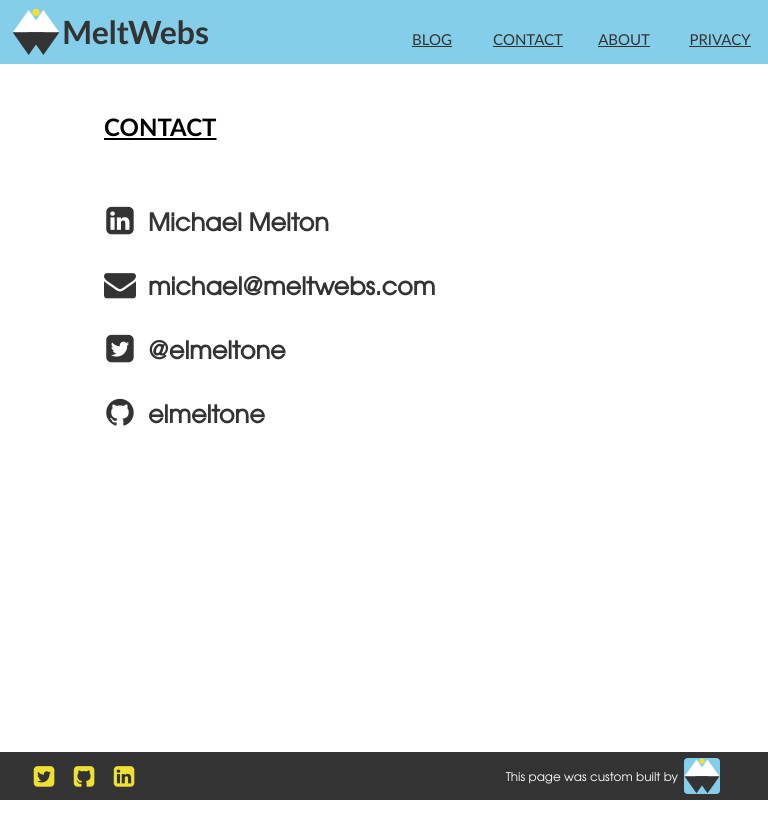
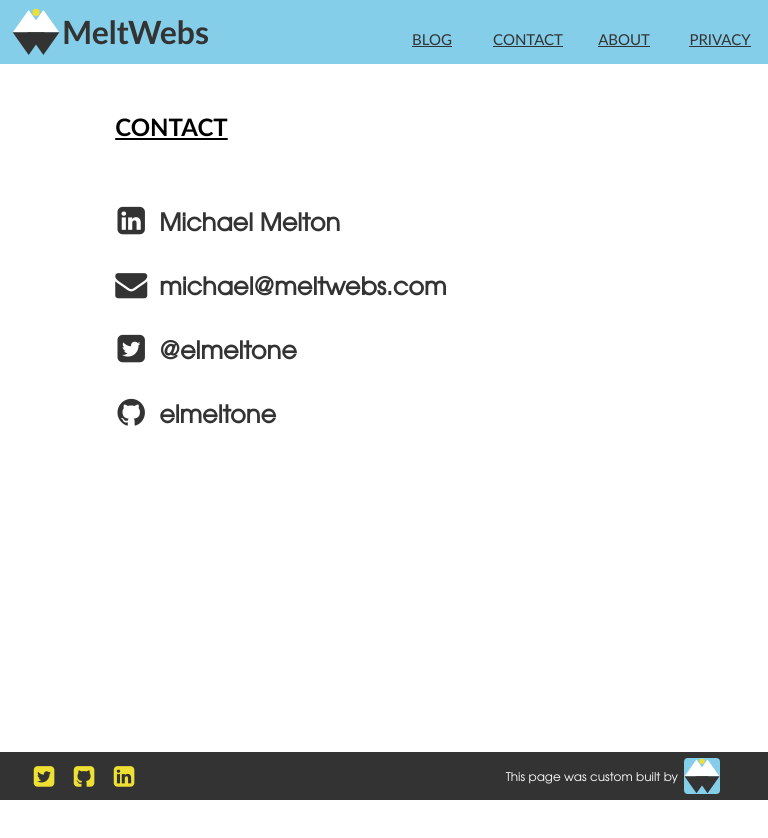
Before and after one commit to elmeltone/mjm, a website: page pages/contact.html in a window 768 px wide. Drawn offline with nearby package versions, Linux system fonts and the light colour scheme.

Commit message:
Improves .page-text alignment

```diff
--- a/sass/_responsive.scss
+++ b/sass/_responsive.scss
@@ -205,7 +205,7 @@
     margin-top: 48px;
   }
   .contact-wrapper {
-    width: 500px;
+    width: 70%;
     height: 64px;
   }
   .contact-icon {
@@ -240,12 +240,12 @@
   }
 }
 
-@media screen and (min-width: 750px) and (max-width: 1199px) {
+@media screen and (min-width: 750px) {
   .page-title, .contact-wrapper {
-    width: 560px;
+    max-width: 960px;
   }
   .page-text {
-    width: 600px;
+    max-width: 960px;
     font-size: 1em;
   }
 }
```
Also changed, not shown: main.css.
